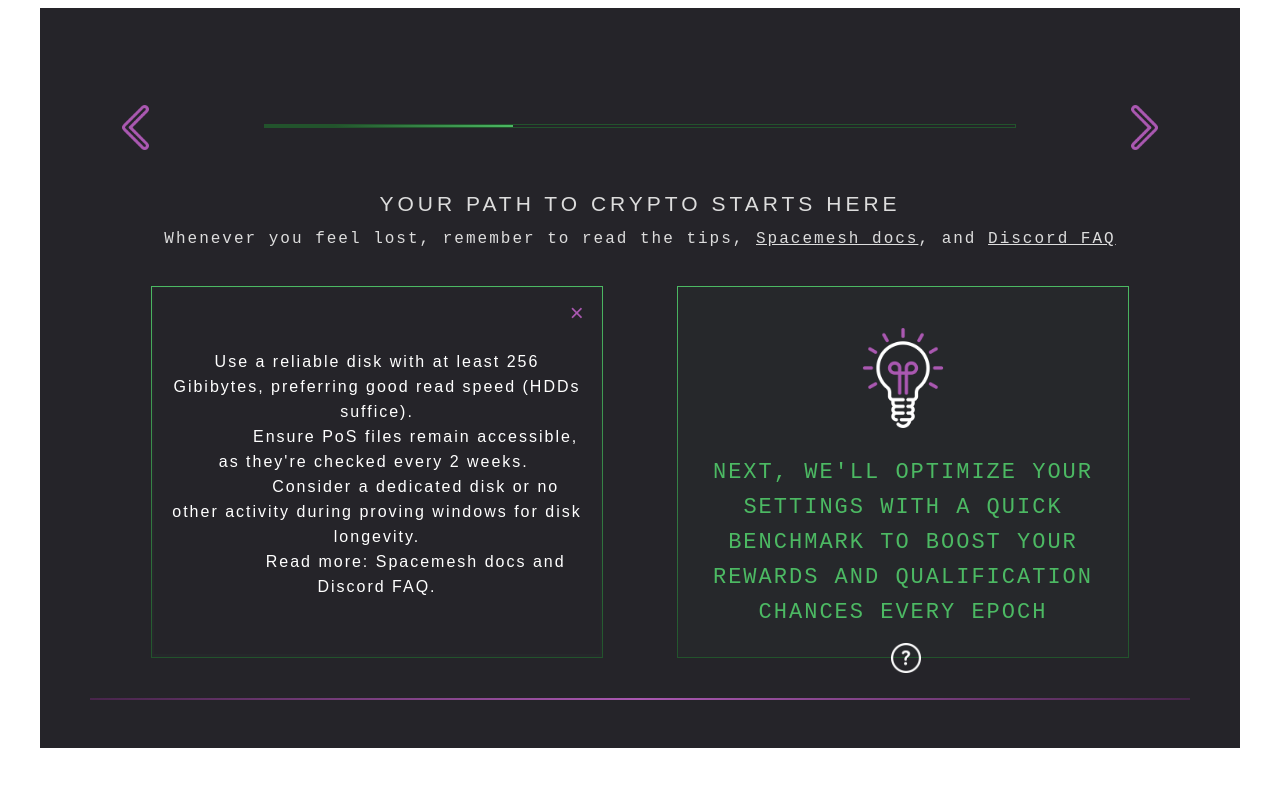
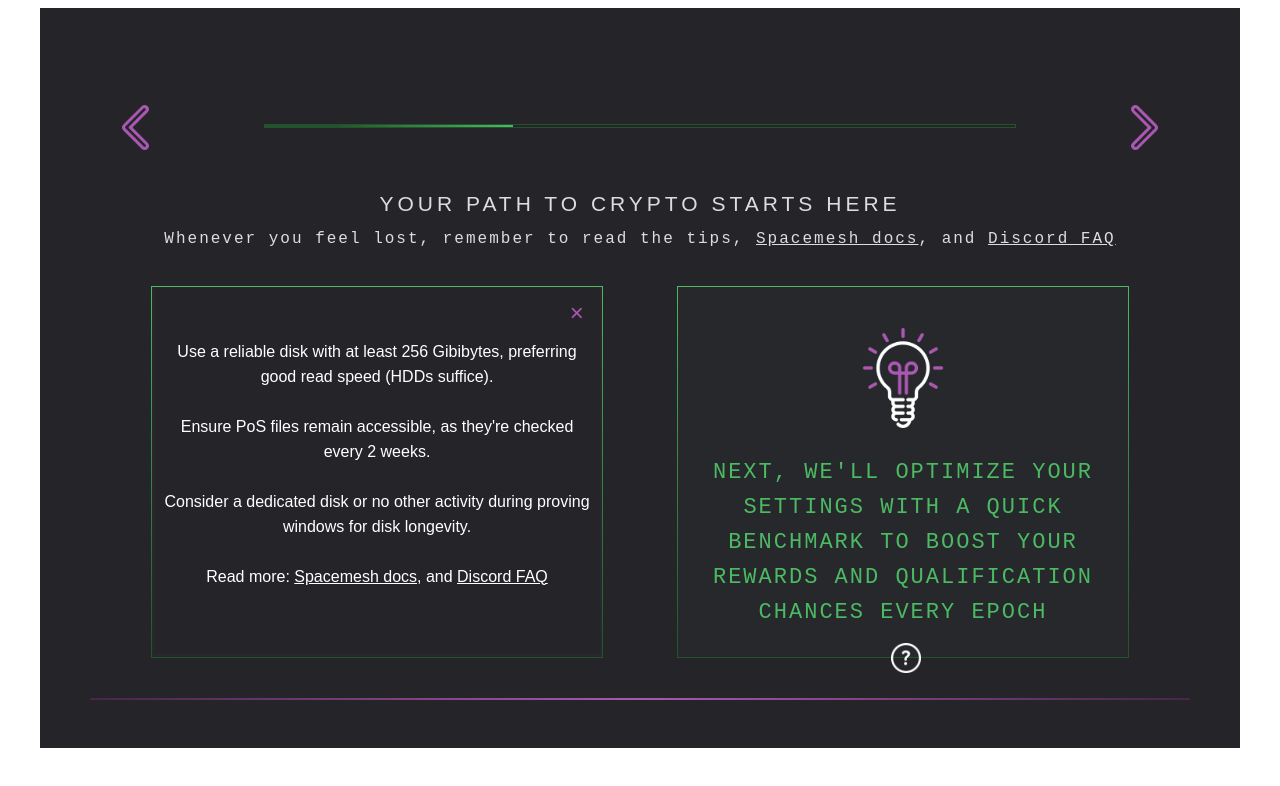
Before and after one commit to spacemeshos/sm-init-app-v2, a React (Create React App) app: page /guided/step1 in a window 1280 px wide. Both pictures are taken after a click on the button 380 px from the left and 658 px from the top of the page. Shown: the top 786 px of the page. Built offline with nearby package versions, Linux system fonts and the light colour scheme.

Commit message:
modal text-allow elements

```diff
--- a/src/components/button.tsx
+++ b/src/components/button.tsx
@@ -84,7 +84,7 @@ const ForwardButton: React.FC<{ onClick?: () => void }> = ({ onClick }) => {
 const TooltipButton: React.FC<{
   onClick?: () => void,
   modalHeader?: string,
-  modalText: string,
+  modalText:  React.ReactNode,
   modalTop?: number,
   modalLeft?: number,
 }> = ({ onClick, modalHeader, modalText, modalTop, modalLeft }) => {
--- a/src/components/modal.tsx
+++ b/src/components/modal.tsx
@@ -45,13 +45,12 @@ const Header = styled.h1`
 
 const Text = styled.div`
   color: ${Colors.white};
-  padding: 15px;
-  margin-top: 15px;
+  padding: 10px;
+  margin-top: 10px;
   text-align: center;
   font-family: "Source Code Pro ExtraLight", sans-serif;
   font-size: 16px;
   font-weight: 100;
-  letter-spacing: 2px;
   line-height: 25px;
   white-space: pre-wrap
 `;
@@ -69,7 +68,7 @@ const CloseButton = styled.button`
 
 type Props = {
   header?: string;
-  text: string;
+  text:  React.ReactNode;
   width?: number;
   height?: number;
   top?: number;
--- a/src/pages/GuidedCreate/Step1.tsx
+++ b/src/pages/GuidedCreate/Step1.tsx
@@ -139,10 +139,40 @@ const Step1: React.FC = () => {
             onClick={() => console.log("Button Clicked")} /* TO DO */
           />
           <TooltipButton
-            modalText="Use a reliable disk with at least 256 Gibibytes, preferring good read speed (HDDs suffice).
-            Ensure PoS files remain accessible, as they're checked every 2 weeks.
-            Consider a dedicated disk or no other activity during proving windows for disk longevity.
-            Read more: Spacemesh docs and Discord FAQ."
+            modalText={
+              <>
+                Use a reliable disk with at least 256 Gibibytes, preferring good
+                read speed (HDDs suffice).
+                <br />
+                <br />
+                Ensure PoS files remain accessible, as they're checked every 2
+                weeks.
+                <br />
+                <br />
+                Consider a dedicated disk or no other activity during proving
+                windows for disk longevity.
+                <br />
+                <br />
+                Read more:{" "}
+                <a
+                  onClick={navigateToDocs}
+                  role="button"
+                  tabIndex={0}
+                  style={{ cursor: "pointer", textDecoration: "underline" }}
+                >
+                  Spacemesh docs
+                </a>
+                {", and "}
+                <a
+                  onClick={navigateToDiscord}
+                  role="button"
+                  tabIndex={0}
+                  style={{ cursor: "pointer", textDecoration: "underline" }}
+                >
+                  Discord FAQ
+                </a>
+              </>
+            }
           />
         </DirWrapper>
 
@@ -152,10 +182,7 @@ const Step1: React.FC = () => {
             Next, we'll optimize your settings with a quick benchmark to boost
             your rewards and qualification chances every epoch
           </HintText>
-          <TooltipButton
-            modalHeader="Test"
-            modalText="dfghjkloikjuhygf"
-          />
+          <TooltipButton modalHeader="Test" modalText="dfghjkloikjuhygf" />
         </HintWrapper>
       </ContainerBottom>
     </>
```
